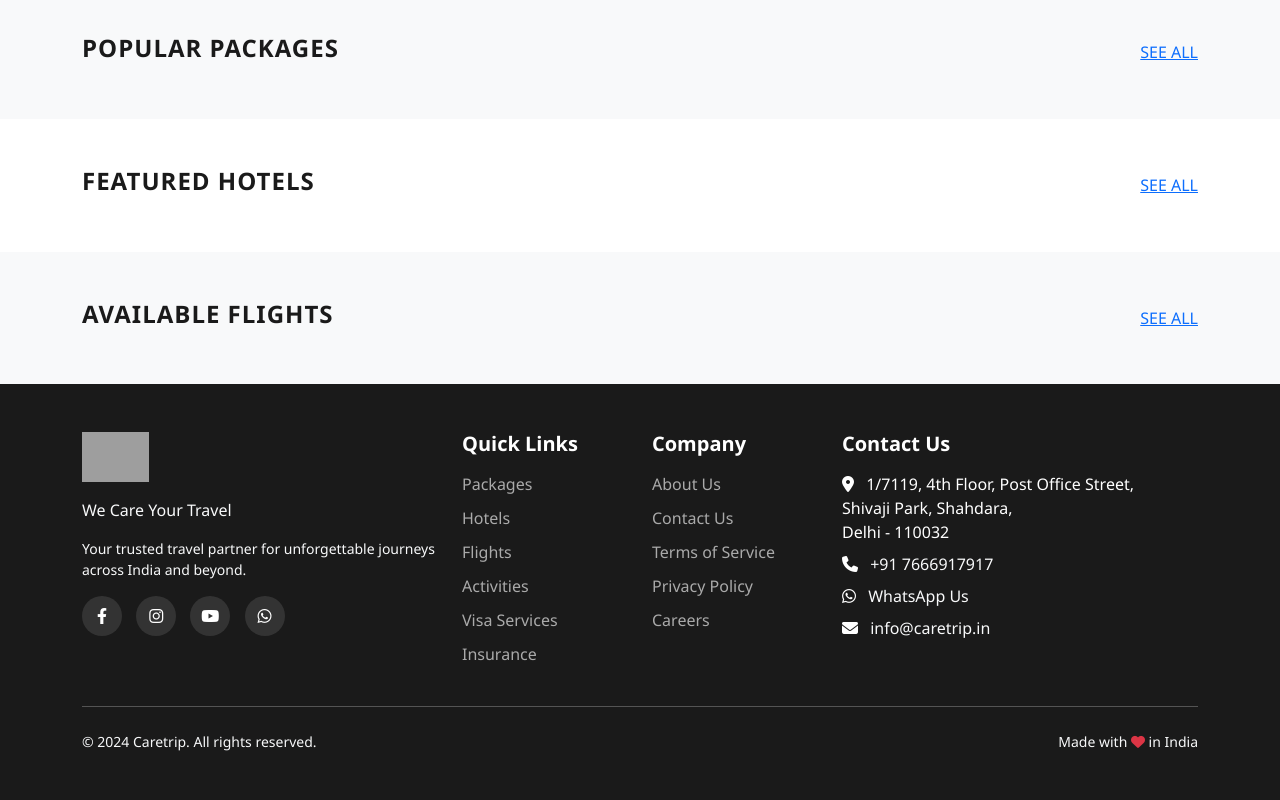
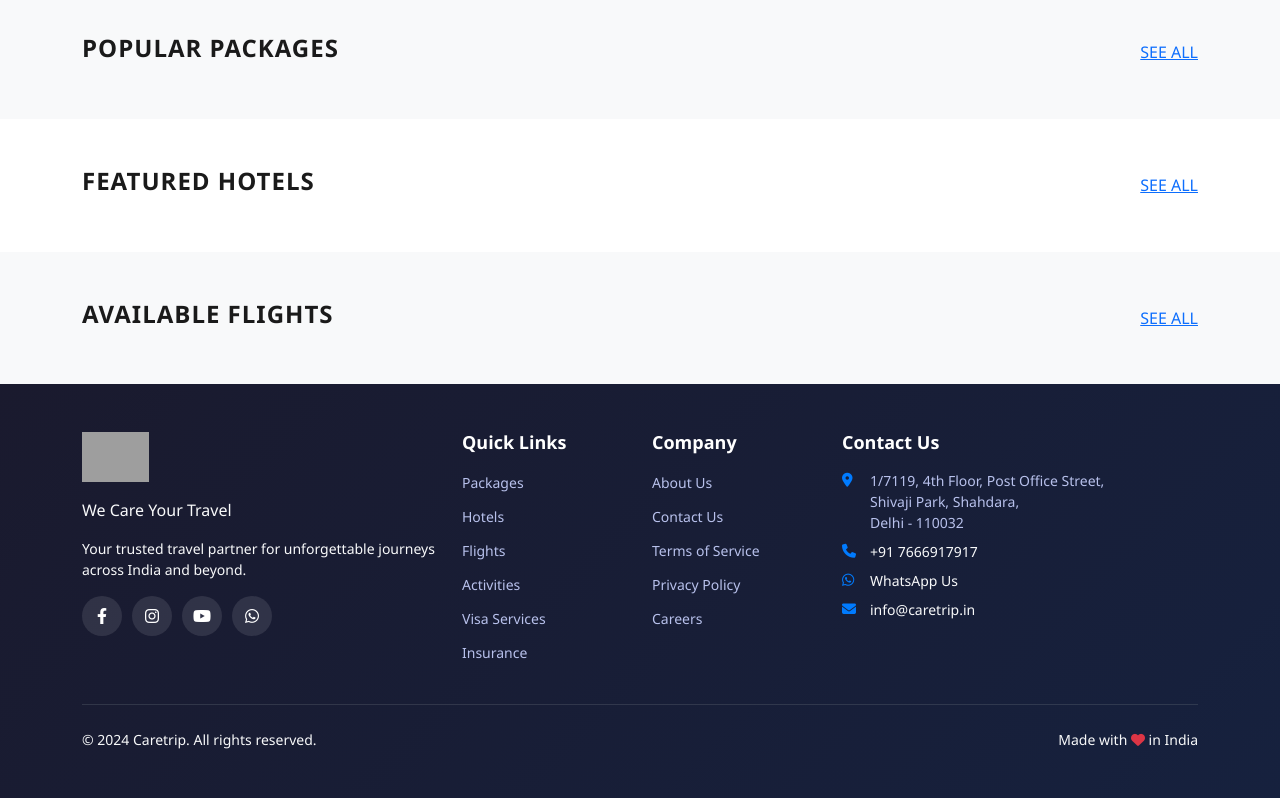
Before and after one commit to mrshitiz/caretrip-travel-platform, a website: page public/index.html in a window 1280 px wide. Shown: the part 715-1515 px from the top of the page. Drawn offline with nearby package versions, Linux system fonts and the light colour scheme; no server answers; grey boxes are pictures that could not be loaded.

Commit message:
Update CSS with enhanced footer styling

```diff
--- a/public/style.css
+++ b/public/style.css
@@ -162,7 +162,7 @@ body {
 
 /* Footer */
 .footer {
-    background: #1a1a1a;
+    background: linear-gradient(135deg, #1a1a2e 0%, #16213e 100%);
     color: #fff;
 }
 
@@ -170,38 +170,74 @@ body {
     color: #fff;
     font-weight: 700;
     margin-bottom: 20px;
+    font-size: 18px;
 }
 
-.footer ul li {
+.footer-links li {
     margin-bottom: 10px;
 }
 
-.footer ul li a {
-    color: #aaa;
+.footer-links li a {
+    color: #b8c1ec;
+    text-decoration: none;
+    transition: all 0.3s;
+    font-size: 14px;
+}
+
+.footer-links li a:hover {
+    color: #fff;
+    padding-left: 5px;
+}
+
+.footer-contact li {
+    color: #b8c1ec;
+    font-size: 14px;
+    display: flex;
+    align-items: flex-start;
+}
+
+.footer-contact li i {
+    color: #007bff;
+    margin-top: 3px;
+    min-width: 20px;
+}
+
+.footer-contact li a {
+    color: #b8c1ec;
     text-decoration: none;
     transition: color 0.3s;
 }
 
-.footer ul li a:hover {
+.footer-contact li a:hover {
     color: #fff;
 }
 
+.social-links {
+    display: flex;
+    gap: 10px;
+}
+
 .social-links a {
-    display: inline-block;
+    display: inline-flex;
+    align-items: center;
+    justify-content: center;
     width: 40px;
     height: 40px;
-    line-height: 40px;
-    text-align: center;
-    background: #333;
+    background: rgba(255, 255, 255, 0.1);
     color: #fff;
     border-radius: 50%;
-    margin-right: 10px;
     transition: all 0.3s;
+    text-decoration: none;
 }
 
 .social-links a:hover {
     background: #007bff;
-    transform: scale(1.1);
+    transform: translateY(-3px);
+    box-shadow: 0 5px 15px rgba(0, 123, 255, 0.3);
+}
+
+.footer hr {
+    border-color: rgba(255, 255, 255, 0.1);
 }
 
 /* Responsive Grid for Services */
@@ -233,6 +269,10 @@ body {
 
     .card-img-top {
         height: 180px;
+    }
+
+    .footer-contact li {
+        flex-direction: row;
     }
 }
 
```
